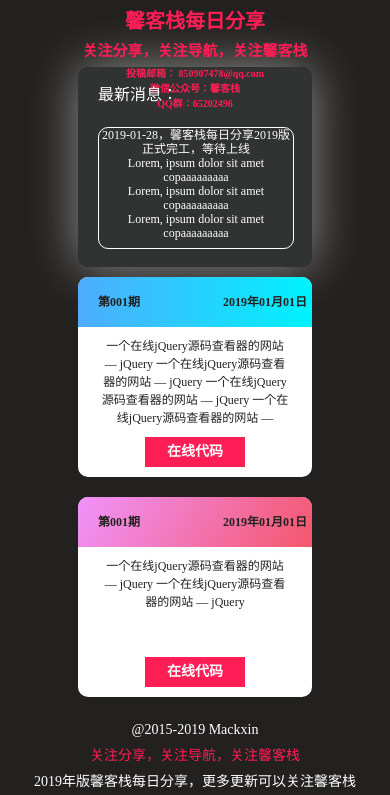
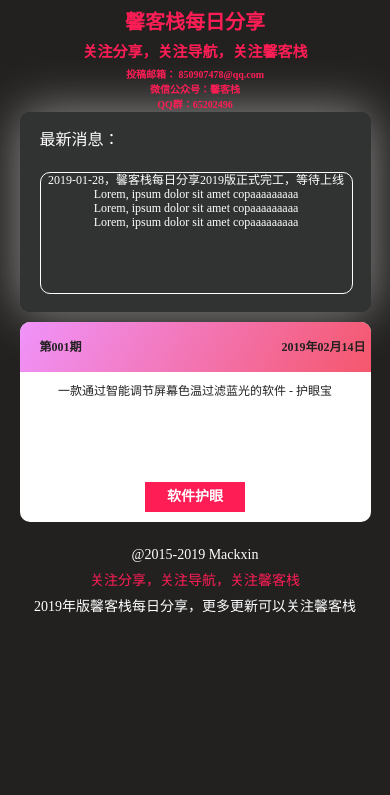
Before and after one commit to Mackxin/xininn2019, a plain HTML site: page fx.html in a window 390 px wide. Shown: the part 158-953 px from the top of the page. After the commit the page ends 844 px from the top, so only its background shows below. Drawn offline with Linux system fonts and the light colour scheme.

Commit message:
馨客栈分享页面正式上线，修复移动端的显示范围

```diff
--- a/css/fx.css
+++ b/css/fx.css
@@ -198,8 +198,25 @@ a{
         font-size: 14px;
         line-height: 22px;
     }
+    .fx-update{
+        width: 90%;
+        margin: 0 auto;
+    }
+    .fx-update .fx-update-box{
+        width: 100%;
+    }
+    .fx-cons{
+        width: 90%;
+    }
 }
 @media screen and (max-width:414px) {
+    .fx-head .fx-box{
+        width: 90%;
+        height: 250px;
+    }
+    .fx-update{
+        margin-top: 50px;
+    }
     .fx-update .fx-update-box .fx-update-con .xiaoxi p{
         font-size: 12px;
         line-height: 14px;
--- a/fx.html
+++ b/fx.html
@@ -54,7 +54,7 @@
     </div>
     <div class="fx-cons">
 
-        <section class="fx-con">
+        <!-- <section class="fx-con">
             <div class="fx-con-tou color-2">
                 <h2 class="x-1">第001期</h2>
                 <time datetime="2019-01-01" class="x-time">2019年01月01日</time>
@@ -68,19 +68,18 @@
                 </div>
                 <a href="https://j11y.io/jquery/" target="_blank" class="x-down">在线代码</a>
             </div>
-        </section>
+        </section> -->
 
         <section class="fx-con">
             <div class="fx-con-tou color-1">
                 <h2 class="x-1">第001期</h2>
-                <time datetime="2019-01-01" class="x-time">2019年01月01日</time>
+                <time datetime="2019-01-01" class="x-time">2019年02月14日</time>
             </div>
             <div class="con">
                 <div class="x-v">
-                    一个在线jQuery源码查看器的网站 — jQuery
-                    一个在线jQuery源码查看器的网站 — jQuery
+                        一款通过智能调节屏幕色温过滤蓝光的软件 - 护眼宝
                 </div>
-                <a href="https://j11y.io/jquery/" target="_blank" class="x-down">在线代码</a>
+                <a href="http://www.huyanapp.com/" target="_blank" class="x-down">软件护眼</a>
             </div>
         </section>
     </div>
```
Also changed, not shown: nav.html (+2 -2 lines).
